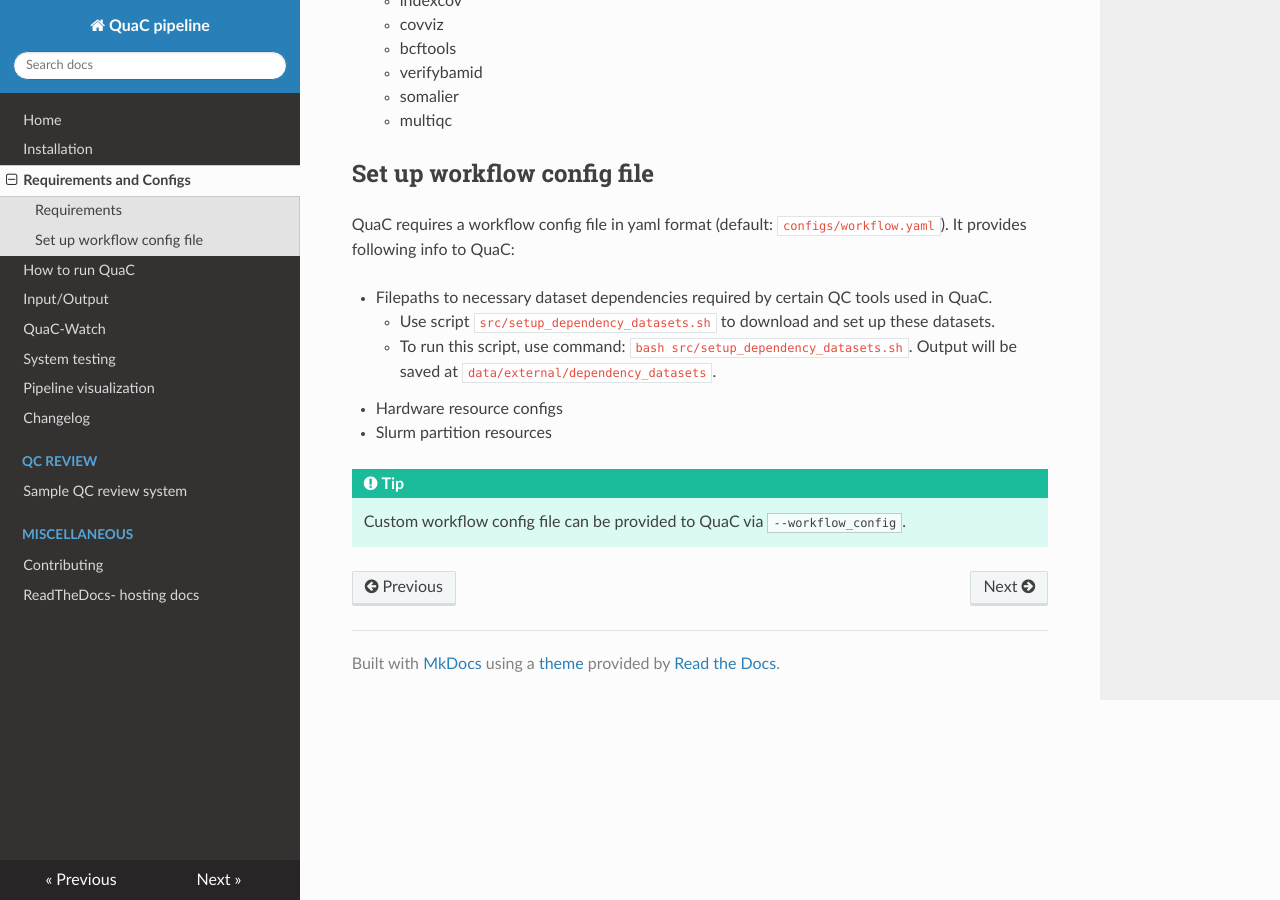
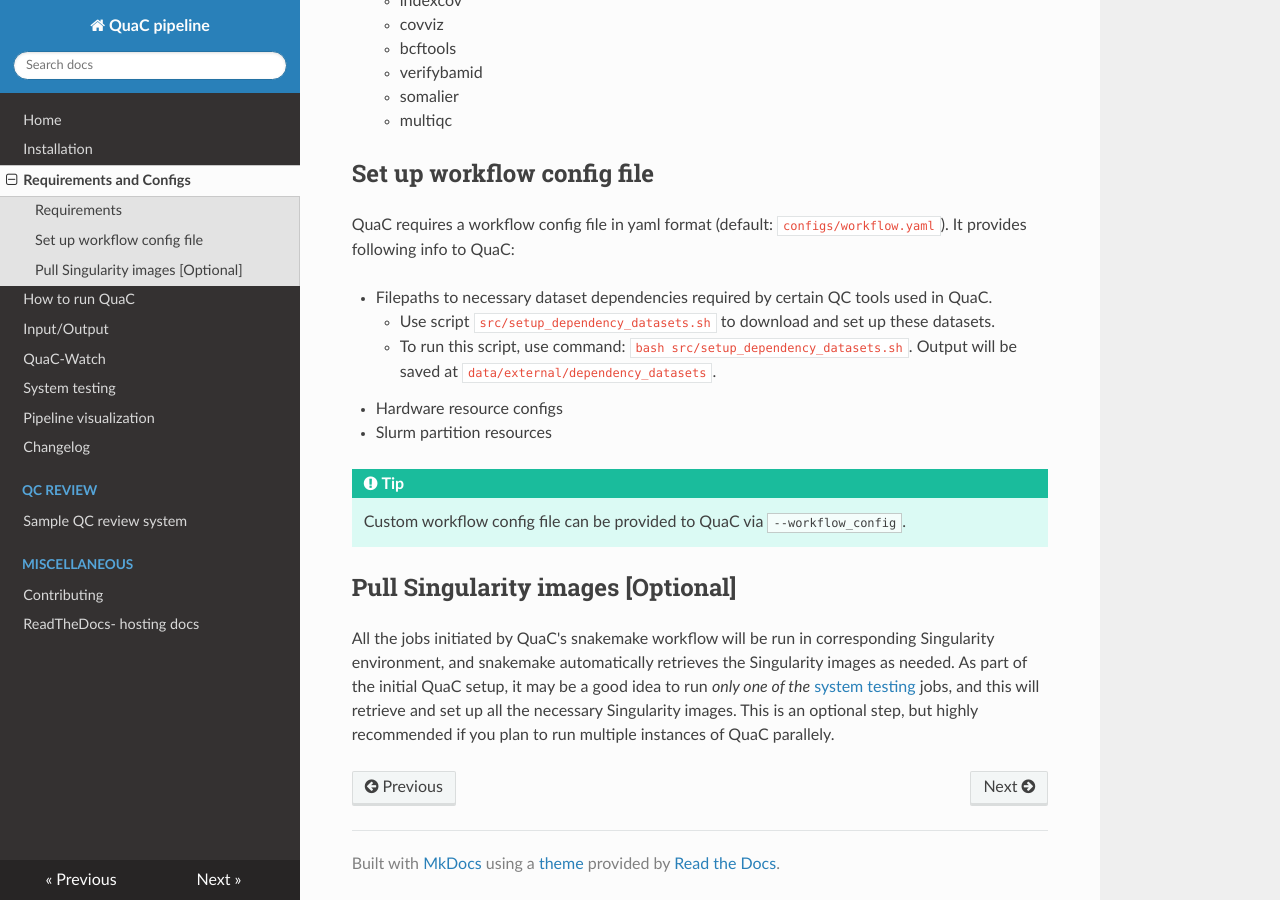
Before and after one commit to uab-cgds-worthey/quac, an MkDocs documentation site: the page built from docs/reqts_configs.md, in a window 1280 px wide and 900 px high, scrolled down 894 px. Built offline with MkDocs 1.6.1, drawn with Linux system fonts in a browser that asks for light colours; nearby versions of some CDN libraries.

Commit message:
adds optional step to pull singularity images

```diff
--- a/docs/reqts_configs.md
+++ b/docs/reqts_configs.md
@@ -44,3 +44,8 @@
 
 !!! tip
     Custom workflow config file can be provided to QuaC via `--workflow_config`.
+
+
+## Pull Singularity images [Optional]
+
+All the jobs initiated by QuaC's snakemake workflow will be run in corresponding Singularity environment, and snakemake automatically retrieves the Singularity images as needed. As part of the initial QuaC setup, it may be a good idea to run _only one of the_ [system testing](./system_testing.md) jobs, and this will retrieve and set up all the necessary Singularity images. This is an optional step, but highly recommended if you plan to run multiple instances of QuaC parallely.
```
